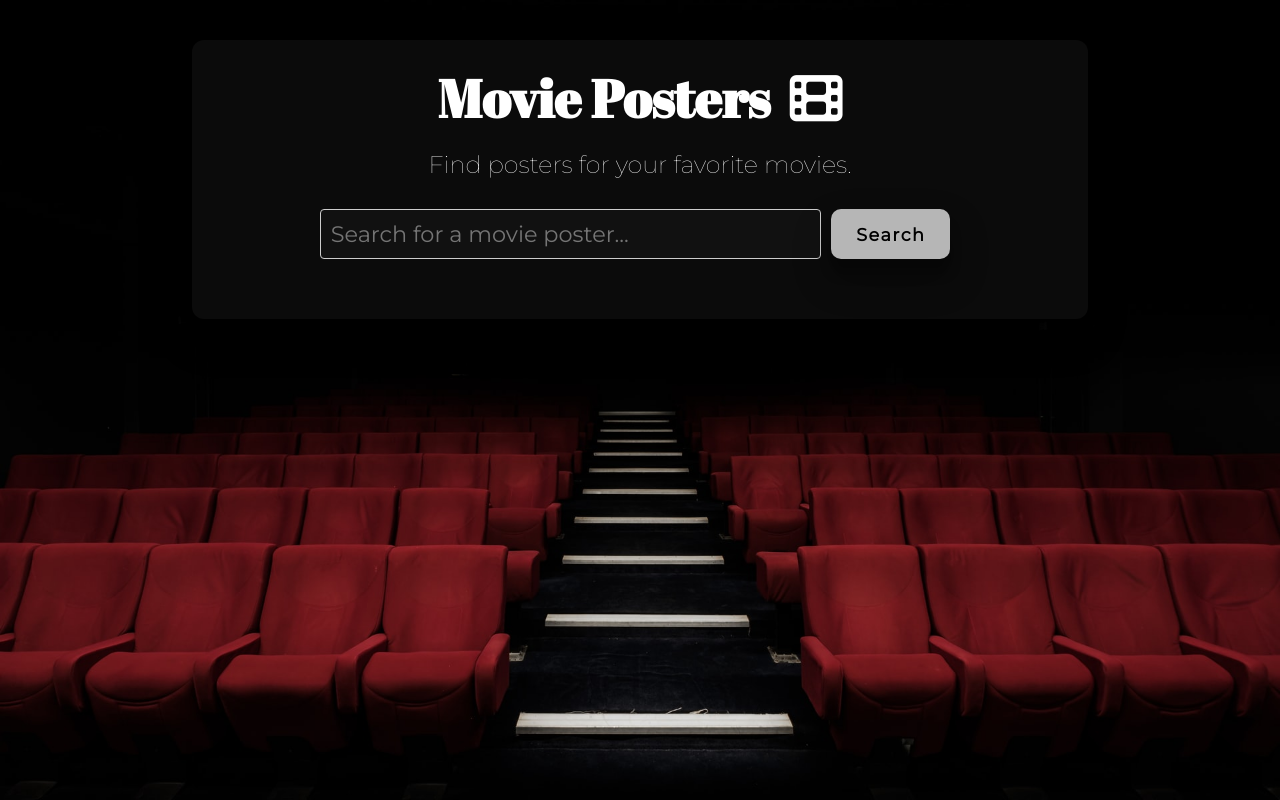
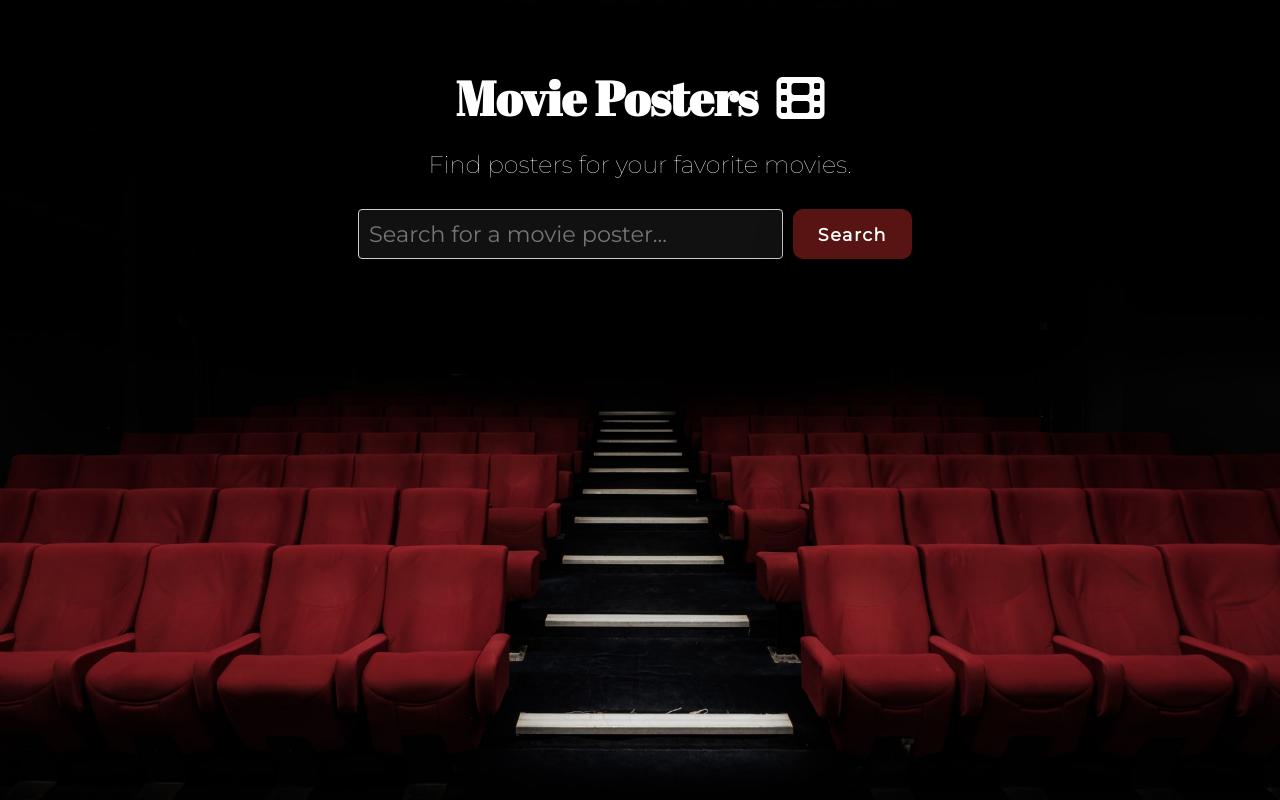
Before and after one commit to malin-nilsson/CinePosters, a website built with Parcel: page index.html in a window 1280 px wide. Built offline with nearby package versions, Linux system fonts and the light colour scheme.

Commit message:
Added background color to wrapper and button

```diff
--- a/src/scss/main.scss
+++ b/src/scss/main.scss
@@ -28,7 +28,7 @@ main {
     padding-top: 20px;
     width: 90%;
     margin: 0 auto;
-    background-color: #0b0b0b;
+    background-color: #000000;
     box-shadow: rgba(0, 0, 0, 0.3) 0px 19px 38px, rgba(0, 0, 0, 0.22) 0px 15px 12px;
 
     h1 {
@@ -36,7 +36,7 @@ main {
         color: white;
         padding: 0px;
         margin: 0px 0px 10px;
-        font-size: 3.3rem;
+        font-size: 2.5rem;
         line-height: 3.5rem;
         text-align: center;
 
@@ -48,7 +48,7 @@ main {
     p {
         font-family: 'Montserrat', sans-serif;
         text-align: center;
-        font-size: 1.3rem;
+        font-size: 1.1rem;
         font-weight: 100;
     }
 }
@@ -81,7 +81,8 @@ button {
     border-radius: 10px;
     margin: 10px auto;
     cursor: pointer;
-    background-color: rgb(182, 182, 182);
+    background-color: #581313;
+    color: #fff;
     box-shadow: rgba(0, 0, 0, 0.3) 0px 19px 38px, rgba(0, 0, 0, 0.22) 0px 15px 12px;
     border: none;
     font-size: 1.1rem;
@@ -90,7 +91,7 @@ button {
     transition: background-color 0.2s ease-out;
 
     &:hover {
-        background-color: rgb(55, 55, 55);
+        background-color: #6c1818;
         color: white;
     }
 }
@@ -167,8 +168,13 @@ h3 {
     }
 
     .wrapper {
-        width: 70%;
+        width: 60%;
         padding: 30px;
+
+        h1 {
+            font-size: 3rem;
+            text-align: center;
+        }
 
 
     p {
@@ -234,8 +240,5 @@ h3 {
         }
     }
 
-    h1 {
-        font-size: 3rem;
-        text-align: center;
-    }
+
 }
```
